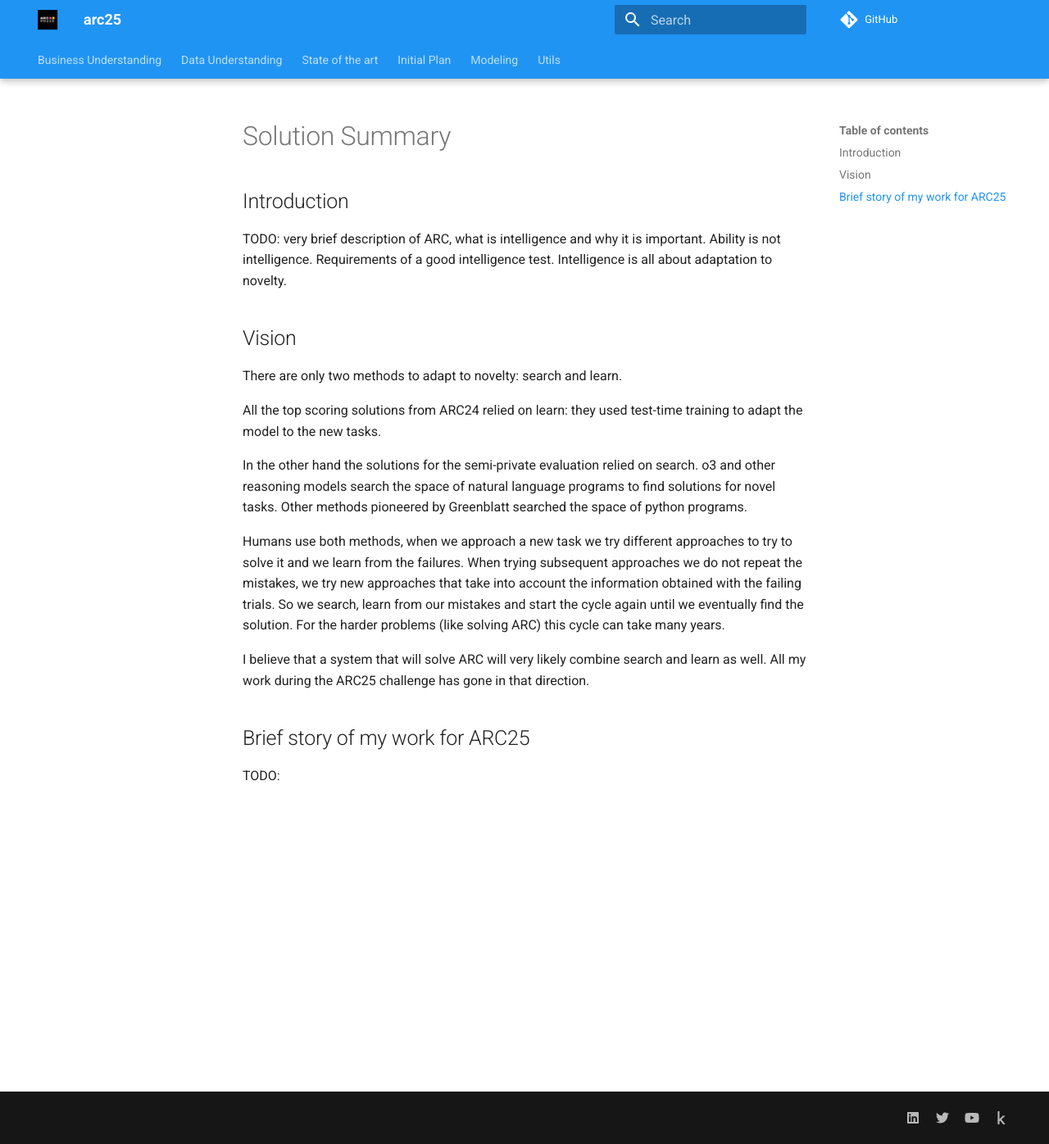
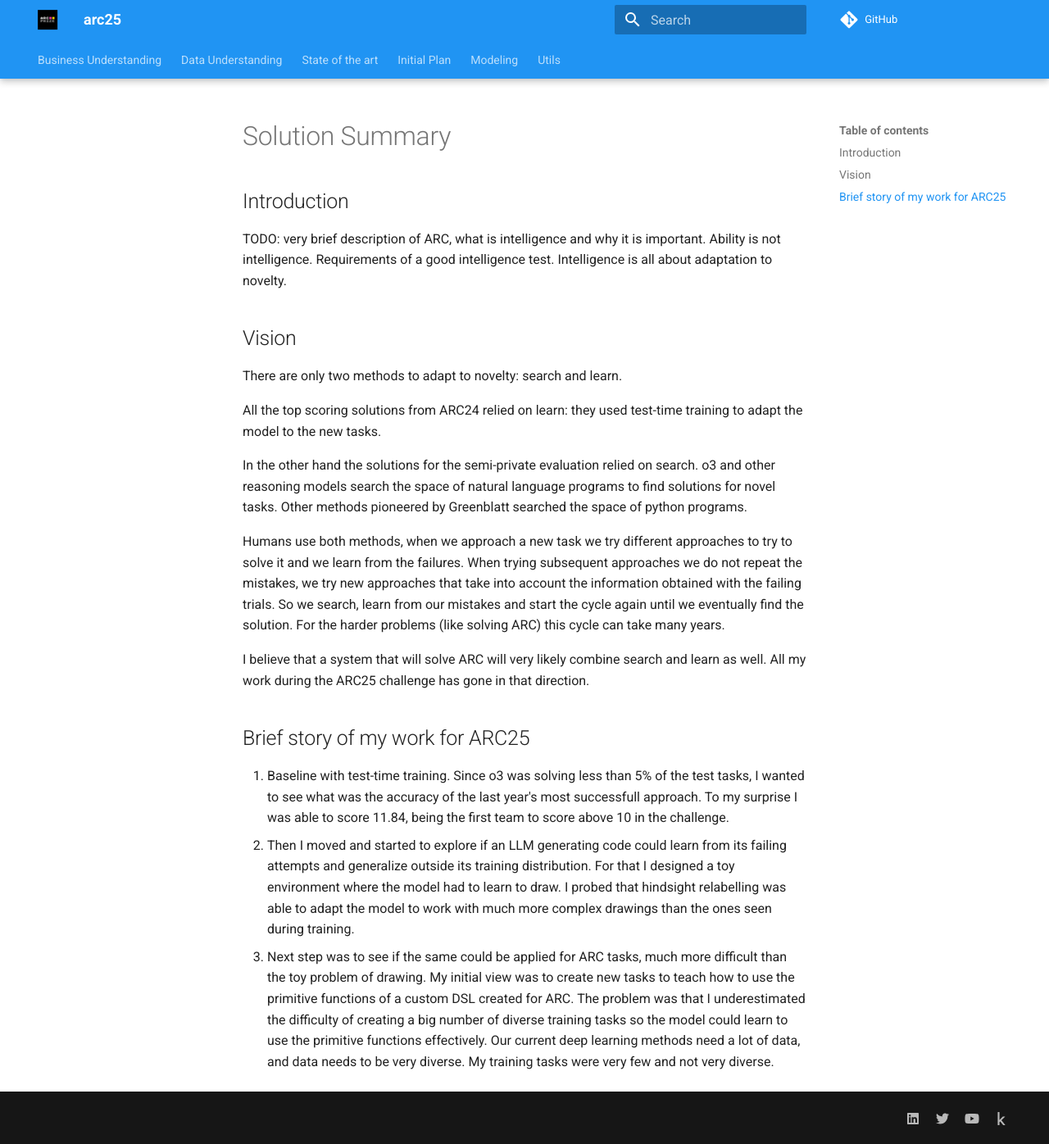
Before and after one commit to ironbar/arc25, an MkDocs documentation site: the page built from docs/05_Solution_Summary.md, in a window 1280 px wide and 1396 px high. Shown: the whole window at 82% size. Built offline with MkDocs 1.6.1 and Material for MkDocs 9.7.7, drawn with Linux system fonts in a browser that asks for light colours; comment, search, counter and statistics services are not loaded.

Commit message:
telling my story of the arc25 challenge

```diff
--- a/docs/05_Solution_Summary.md
+++ b/docs/05_Solution_Summary.md
@@ -31,4 +31,16 @@ work during the ARC25 challenge has gone in that direction.
 
 ## Brief story of my work for ARC25
 
-TODO:
+1. Baseline with test-time training. Since o3 was solving less than 5% of the test tasks,
+   I wanted to see what was the accuracy of the last year's most successfull approach.
+   To my surprise I was able to score 11.84, being the first team to score above 10 in the challenge.
+2. Then I moved and started to explore if an LLM generating code could learn from its failing attempts
+   and generalize outside its training distribution. For that I designed a toy environment where
+   the model had to learn to draw. I probed that hindsight relabelling was able to adapt the model
+   to work with much more complex drawings than the ones seen during training.
+3. Next step was to see if the same could be applied for ARC tasks, much more difficult than the
+   toy problem of drawing. My initial view was to create new tasks to teach how to use the primitive
+   functions of a custom DSL created for ARC. The problem was that I underestimated the difficulty
+   of creating a big number of diverse training tasks so the model could learn to use the primitive
+   functions effectively. Our current deep learning methods need a lot of data, and data needs to be
+   very diverse. My training tasks were very few and not very diverse.
```
